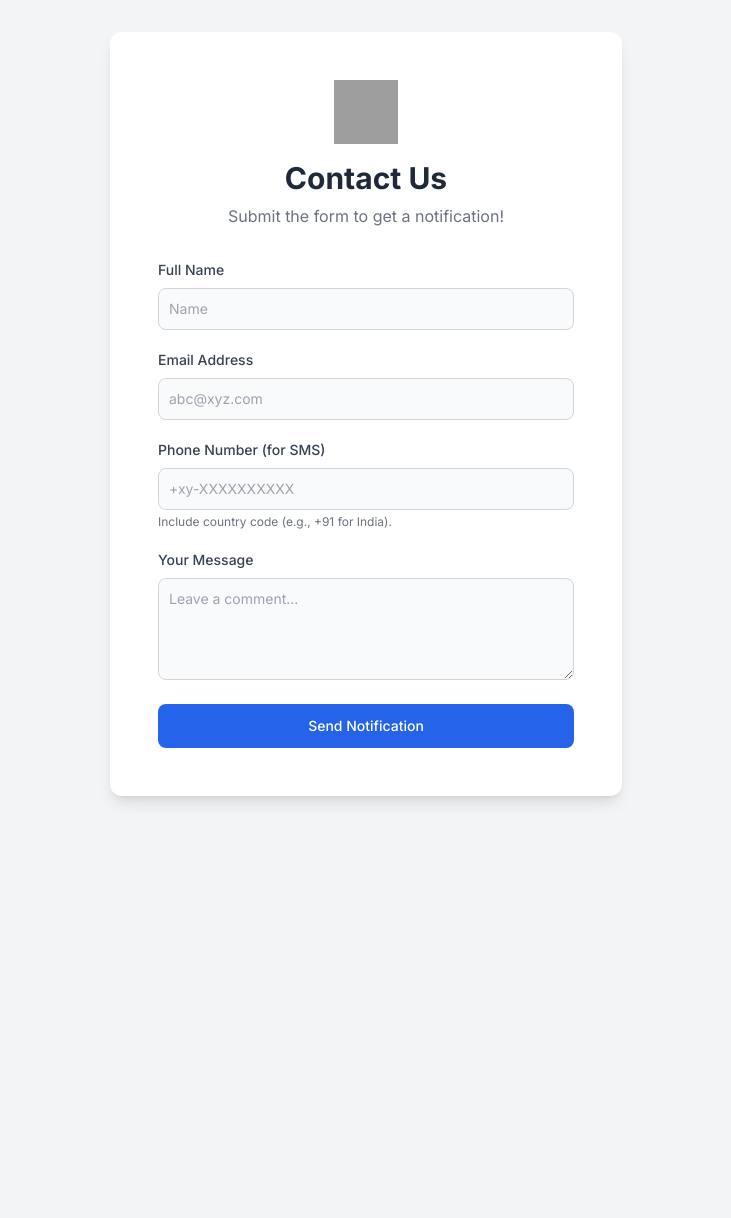
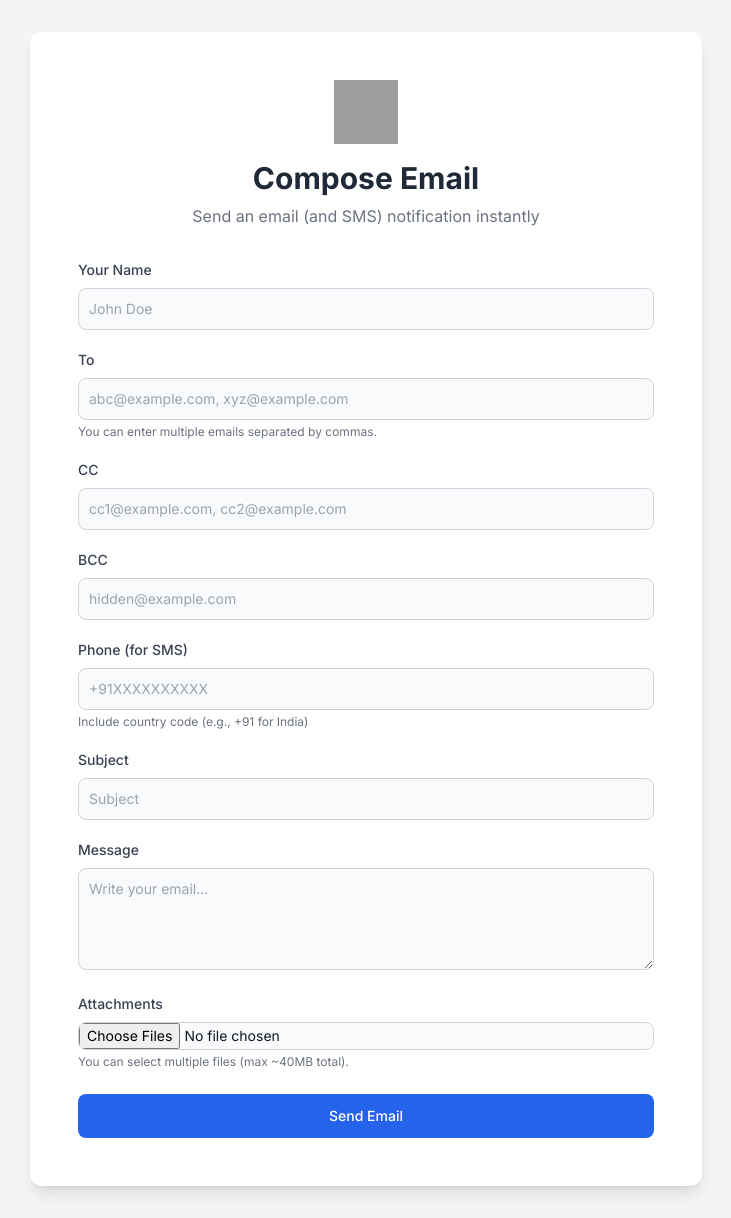
Before and after one commit to Department-of-IT-SGSITS/session-assignments-team-r-a, a Flask app: page / in a window 1280 px wide. Shown: the whole page, without its empty margins (274-1005 px from the left). Before the commit the page ends 803 px from the top, so only its background shows below. Run offline with Flask 3, Linux system fonts and the light colour scheme; some libraries are stand-ins or nearby versions; grey boxes are pictures that could not be loaded.

Commit message:
Added CC BCC Fields and Attachment Uploads
What this updated version adds:

“Compose Email” layout (more like Gmail)

To, CC, BCC, Subject, and Attachment fields

Sends FormData (for file uploads)

Works directly with Flask’s request.files

Keeps Tailwind styling and your nice spinner animation

```diff
--- a/serverlessnotificationapp/templates/index.html
+++ b/serverlessnotificationapp/templates/index.html
@@ -1,34 +1,33 @@
 <!DOCTYPE html>
 <html lang="en">
 <head>
-    <meta charset="UTF-8">
-    <meta name="viewport" content="width=device-width, initial-scale=1.0">
-    <title>Serverless Notification Form</title>
+  <meta charset="UTF-8" />
+  <meta name="viewport" content="width=device-width, initial-scale=1.0" />
+  <title>Serverless Email Clone</title>
 
-    <!-- === NEW: Favicon for the browser tab === -->
-    <link rel="icon" type="image/png" href="https://cdn-icons-png.flaticon.com/512/2645/2645897.png">
+  <!-- Favicon -->
+  <link rel="icon" type="image/png" href="https://cdn-icons-png.flaticon.com/512/561/561127.png" />
 
-    <!-- Tailwind CSS for styling -->
+  <!-- Tailwind CSS -->
   <script src="https://cdn.tailwindcss.com"></script>
-    <!-- Google Fonts: Inter -->
-    <link rel="preconnect" href="https://fonts.googleapis.com">
-    <link rel="preconnect" href="https://fonts.gstatic.com" crossorigin>
-    <link href="https://fonts.googleapis.com/css2?family=Inter:wght@400;500;600;700&display=swap" rel="stylesheet">
+
+  <!-- Fonts -->
+  <link rel="preconnect" href="https://fonts.googleapis.com" />
+  <link rel="preconnect" href="https://fonts.gstatic.com" crossorigin />
+  <link href="https://fonts.googleapis.com/css2?family=Inter:wght@400;500;600;700&display=swap" rel="stylesheet" />
   <style>
     body {
-            font-family: 'Inter', sans-serif;
+      font-family: "Inter", sans-serif;
     }
   </style>
 </head>
+
 <body class="bg-gray-100 flex items-center justify-center min-h-screen">
-
-    <div class="w-full max-w-lg mx-auto bg-white rounded-xl shadow-lg p-8 md:p-12 my-8">
-
+  <div class="w-full max-w-2xl mx-auto bg-white rounded-xl shadow-lg p-8 md:p-12 my-8">
     <div class="text-center mb-8">
-            <img src="https://cdn-icons-png.flaticon.com/512/2645/2645897.png" alt="Notification Bell Logo" class="mx-auto h-16 w-16 mb-4">
-
-            <h1 class="text-3xl font-bold text-gray-800">Contact Us</h1>
-            <p class="text-gray-500 mt-2">Submit the form to get a notification!</p>
+      <img src="https://cdn-icons-png.flaticon.com/512/561/561127.png" alt="Email Icon" class="mx-auto h-16 w-16 mb-4" />
+      <h1 class="text-3xl font-bold text-gray-800">Compose Email</h1>
+      <p class="text-gray-500 mt-2">Send an email (and SMS) notification instantly</p>
     </div>
 
     <!-- Notification Area -->
@@ -36,90 +35,103 @@
       <span class="font-medium" id="notification-message"></span>
     </div>
 
-        <form id="contact-form">
-            <!-- Name Input -->
+    <form id="contact-form" enctype="multipart/form-data">
+      <!-- From Name -->
       <div class="mb-5">
-                <label for="name" class="block mb-2 text-sm font-medium text-gray-700">Full Name</label>
-                <input type="text" id="name" name="name" class="bg-gray-50 border border-gray-300 text-gray-900 text-sm rounded-lg focus:ring-blue-500 focus:border-blue-500 block w-full p-2.5" placeholder="Name" required>
+        <label for="name" class="block mb-2 text-sm font-medium text-gray-700">Your Name</label>
+        <input type="text" id="name" name="name" class="bg-gray-50 border border-gray-300 text-gray-900 text-sm rounded-lg focus:ring-blue-500 focus:border-blue-500 block w-full p-2.5" placeholder="John Doe" required />
       </div>
 
-            <!-- Email Input -->
+      <!-- To Email -->
       <div class="mb-5">
-                <label for="email" class="block mb-2 text-sm font-medium text-gray-700">Email Address</label>
-                <input type="email" id="email" name="email" class="bg-gray-50 border border-gray-300 text-gray-900 text-sm rounded-lg focus:ring-blue-500 focus:border-blue-500 block w-full p-2.5" placeholder="abc@xyz.com" required>
+        <label for="email" class="block mb-2 text-sm font-medium text-gray-700">To</label>
+        <input type="email" id="email" name="email" class="bg-gray-50 border border-gray-300 text-gray-900 text-sm rounded-lg focus:ring-blue-500 focus:border-blue-500 block w-full p-2.5" placeholder="abc@example.com, xyz@example.com" required />
+        <p class="text-xs text-gray-500 mt-1">You can enter multiple emails separated by commas.</p>
       </div>
 
-            <!-- Phone Number Input -->
+      <!-- CC -->
       <div class="mb-5">
-                <label for="phone" class="block mb-2 text-sm font-medium text-gray-700">Phone Number (for SMS)</label>
-                <input type="tel" id="phone" name="phone" class="bg-gray-50 border border-gray-300 text-gray-900 text-sm rounded-lg focus:ring-blue-500 focus:border-blue-500 block w-full p-2.5" placeholder="+xy-XXXXXXXXXX" required>
-                <p class="text-xs text-gray-500 mt-1">Include country code (e.g., +91 for India).</p>
+        <label for="cc" class="block mb-2 text-sm font-medium text-gray-700">CC</label>
+        <input type="text" id="cc" name="cc" class="bg-gray-50 border border-gray-300 text-gray-900 text-sm rounded-lg focus:ring-blue-500 focus:border-blue-500 block w-full p-2.5" placeholder="cc1@example.com, cc2@example.com" />
       </div>
 
-            <!-- Message Textarea -->
-            <div class="mb-6">
-                <label for="message" class="block mb-2 text-sm font-medium text-gray-700">Your Message</label>
-                <textarea id="message" name="message" rows="4" class="block p-2.5 w-full text-sm text-gray-900 bg-gray-50 rounded-lg border border-gray-300 focus:ring-blue-500 focus:border-blue-500" placeholder="Leave a comment..."></textarea>
+      <!-- BCC -->
+      <div class="mb-5">
+        <label for="bcc" class="block mb-2 text-sm font-medium text-gray-700">BCC</label>
+        <input type="text" id="bcc" name="bcc" class="bg-gray-50 border border-gray-300 text-gray-900 text-sm rounded-lg focus:ring-blue-500 focus:border-blue-500 block w-full p-2.5" placeholder="hidden@example.com" />
       </div>
 
-            <!-- Submit Button -->
+      <!-- Phone (for SMS) -->
+      <div class="mb-5">
+        <label for="phone" class="block mb-2 text-sm font-medium text-gray-700">Phone (for SMS)</label>
+        <input type="tel" id="phone" name="phone" class="bg-gray-50 border border-gray-300 text-gray-900 text-sm rounded-lg focus:ring-blue-500 focus:border-blue-500 block w-full p-2.5" placeholder="+91XXXXXXXXXX" required />
+        <p class="text-xs text-gray-500 mt-1">Include country code (e.g., +91 for India)</p>
+      </div>
+
+      <!-- Subject -->
+      <div class="mb-5">
+        <label for="subject" class="block mb-2 text-sm font-medium text-gray-700">Subject</label>
+        <input type="text" id="subject" name="subject" class="bg-gray-50 border border-gray-300 text-gray-900 text-sm rounded-lg focus:ring-blue-500 focus:border-blue-500 block w-full p-2.5" placeholder="Subject" required />
+      </div>
+
+      <!-- Message -->
+      <div class="mb-6">
+        <label for="message" class="block mb-2 text-sm font-medium text-gray-700">Message</label>
+        <textarea id="message" name="message" rows="4" class="block p-2.5 w-full text-sm text-gray-900 bg-gray-50 rounded-lg border border-gray-300 focus:ring-blue-500 focus:border-blue-500" placeholder="Write your email..."></textarea>
+      </div>
+
+      <!-- File Attachment -->
+      <div class="mb-6">
+        <label for="attachments" class="block mb-2 text-sm font-medium text-gray-700">Attachments</label>
+        <input type="file" id="attachments" name="attachments" multiple class="block w-full text-sm text-gray-900 border border-gray-300 rounded-lg cursor-pointer bg-gray-50 focus:outline-none" />
+        <p class="text-xs text-gray-500 mt-1">You can select multiple files (max ~40MB total).</p>
+      </div>
+
+      <!-- Submit -->
       <button type="submit" id="submit-button" class="text-white bg-blue-600 hover:bg-blue-700 focus:ring-4 focus:outline-none focus:ring-blue-300 font-medium rounded-lg text-sm w-full px-5 py-3 text-center transition-colors duration-300">
-                <span id="button-text">Send Notification</span>
+        <span id="button-text">Send Email</span>
         <span id="button-spinner" class="hidden">
           <svg class="animate-spin -ml-1 mr-3 h-5 w-5 text-white inline" xmlns="http://www.w3.org/2000/svg" fill="none" viewBox="0 0 24 24">
             <circle class="opacity-25" cx="12" cy="12" r="10" stroke="currentColor" stroke-width="4"></circle>
             <path class="opacity-75" fill="currentColor" d="M4 12a8 8 0 018-8V0C5.373 0 0 5.373 0 12h4zm2 5.291A7.962 7.962 0 014 12H0c0 3.042 1.135 5.824 3 7.938l3-2.647z"></path>
           </svg>
-                    Processing...
+          Sending...
         </span>
       </button>
     </form>
   </div>
 
   <script>
-        const form = document.getElementById('contact-form');
-        const submitButton = document.getElementById('submit-button');
-        const buttonText = document.getElementById('button-text');
-        const buttonSpinner = document.getElementById('button-spinner');
-        const notification = document.getElementById('notification');
-        const notificationMessage = document.getElementById('notification-message');
+    const form = document.getElementById("contact-form");
+    const submitButton = document.getElementById("submit-button");
+    const buttonText = document.getElementById("button-text");
+    const buttonSpinner = document.getElementById("button-spinner");
+    const notification = document.getElementById("notification");
+    const notificationMessage = document.getElementById("notification-message");
 
-        form.addEventListener('submit', async (e) => {
+    form.addEventListener("submit", async (e) => {
       e.preventDefault();
-
       setLoading(true);
-            notification.classList.add('hidden');
+      notification.classList.add("hidden");
 
       const formData = new FormData(form);
-            const data = {
-                name: formData.get('name'),
-                email: formData.get('email'),
-                phone: formData.get('phone'),
-                message: formData.get('message'),
-            };
 
       try {
-
-                const response = await fetch('/notify', {
-                    method: 'POST',
-                    headers: {
-                        'Content-Type': 'application/json',
-                    },
-                    body: JSON.stringify(data),
+        const response = await fetch("/notify", {
+          method: "POST",
+          body: formData,
         });
 
         const result = await response.json();
-
         if (response.ok) {
-                    showNotification(result.message, 'success');
+          showNotification(result.message, "success");
           form.reset();
         } else {
-                    showNotification(result.message || 'An error occurred.', 'error');
+          showNotification(result.message || "An error occurred.", "error");
         }
-
       } catch (error) {
-                console.error('Submission error:', error);
-                showNotification('Could not connect to the server. Please try again later.', 'error');
+        console.error("Submission error:", error);
+        showNotification("Could not connect to the server. Please try again later.", "error");
       } finally {
         setLoading(false);
       }
@@ -128,25 +140,23 @@
     function setLoading(isLoading) {
       if (isLoading) {
         submitButton.disabled = true;
-                buttonText.classList.add('hidden');
-                buttonSpinner.classList.remove('hidden');
+        buttonText.classList.add("hidden");
+        buttonSpinner.classList.remove("hidden");
       } else {
         submitButton.disabled = false;
-                buttonText.classList.remove('hidden');
-                buttonSpinner.classList.add('hidden');
+        buttonText.classList.remove("hidden");
+        buttonSpinner.classList.add("hidden");
       }
     }
 
     function showNotification(message, type) {
       notificationMessage.textContent = message;
-
-            if (type === 'success') {
-                notification.className = 'p-4 mb-4 text-sm text-green-800 rounded-lg bg-green-100';
-            } else { // error
-                notification.className = 'p-4 mb-4 text-sm text-red-800 rounded-lg bg-red-100';
+      if (type === "success") {
+        notification.className = "p-4 mb-4 text-sm text-green-800 rounded-lg bg-green-100";
+      } else {
+        notification.className = "p-4 mb-4 text-sm text-red-800 rounded-lg bg-red-100";
       }
-
-            notification.classList.remove('hidden');
+      notification.classList.remove("hidden");
     }
   </script>
 </body>
```
Lines whose indentation alone changed are shown as unchanged.
